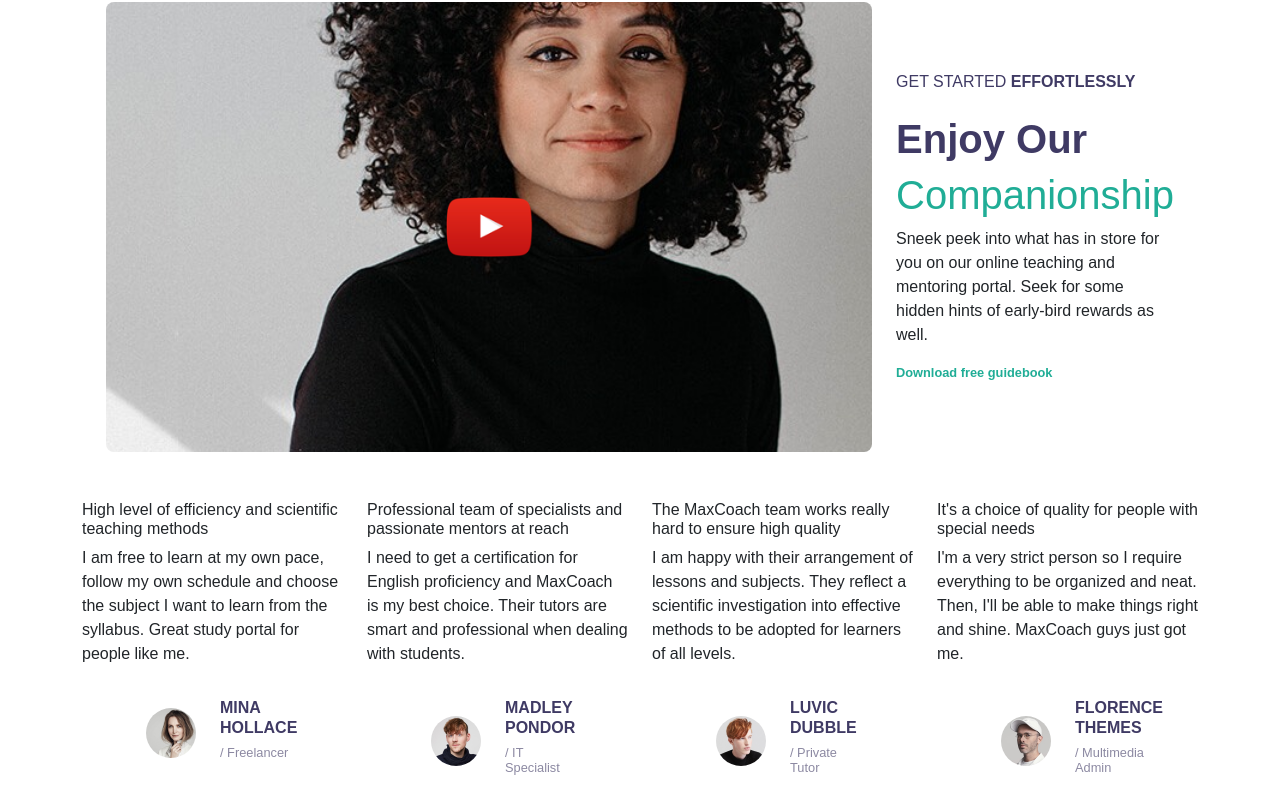
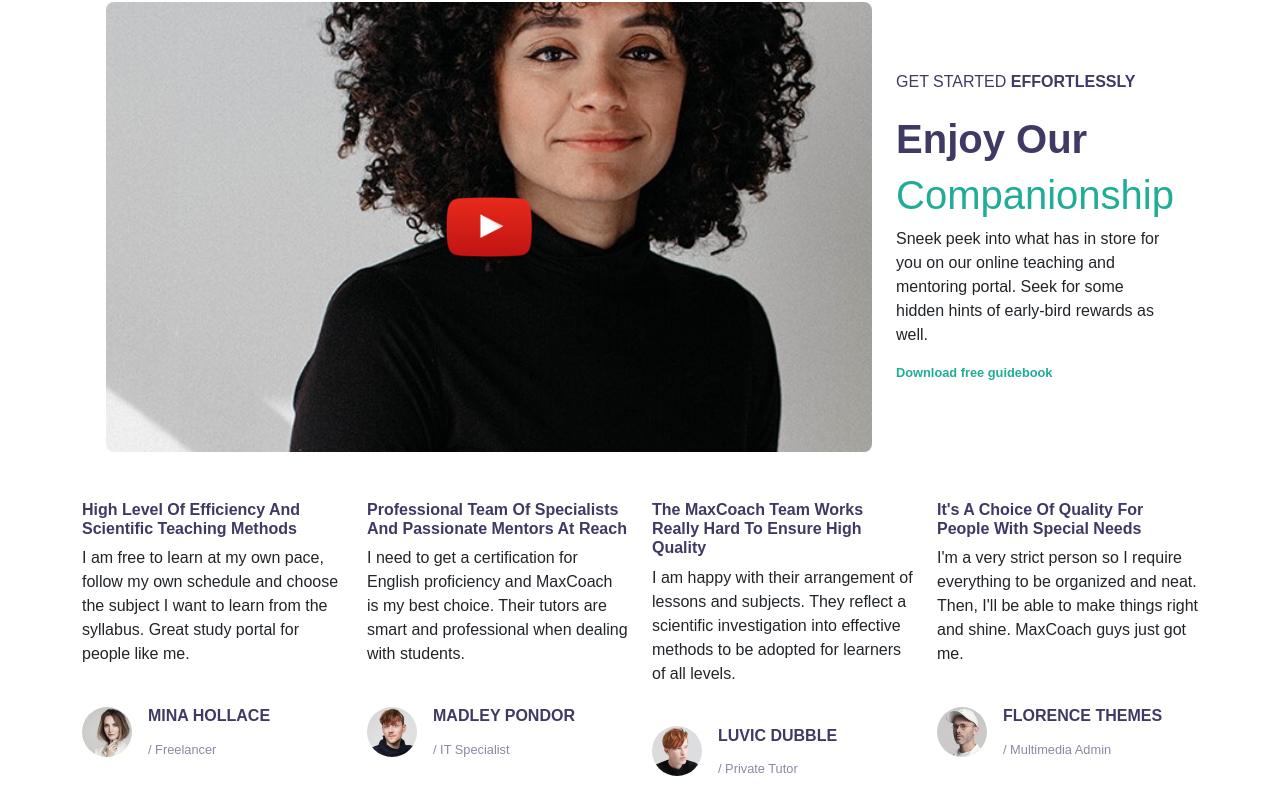
Before and after one commit to marcocareddu/proj-html-vuejs, a Vue app: page / in a window 1280 px wide. Shown: the part 2441-3241 px from the top of the page. Built offline with nearby package versions, Linux system fonts and the light colour scheme.

Commit message:
VUE CarouselCard - Static carousel added style

```diff
--- a/src/components/carousel/CarouselCard.vue
+++ b/src/components/carousel/CarouselCard.vue
@@ -7,15 +7,15 @@ export default {
 <template>
     <div class="col-3">
         <div class="text">
-            <h6>{{ carouselData.title }}</h6>
+            <h4 class="fw-bolder">{{ carouselData.title }}</h4>
             <p> {{ carouselData.text }}</p>
         </div>
-        <div class="d-flex col-6 px-5 py-3 align-items-center">
-            <div class="px-3">
+        <div class="d-flex py-3 align-items-center justify-content-start">
+            <div class="pe-3">
                 <img :src="`./src/assets/img/${carouselData.image}`" alt="">
             </div>
-            <div class="px-2">
-                <h4 class="fw-bolder">{{ carouselData.name.toUpperCase() }}</h4>
+            <div class="">
+                <h4 class="fw-bolder py-2">{{ carouselData.name.toUpperCase() }}</h4>
                 <h5>/ {{ carouselData.job }}</h5>
             </div>
         </div>
```
